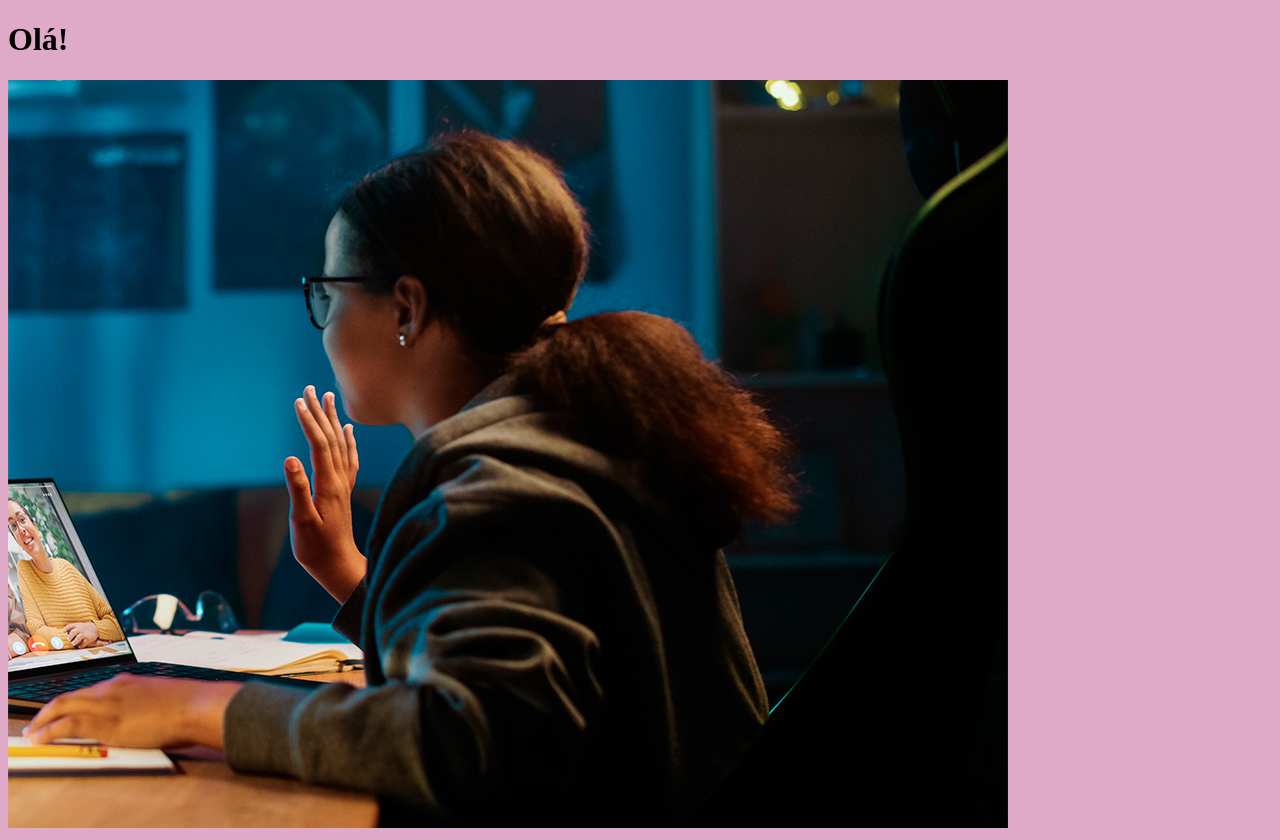
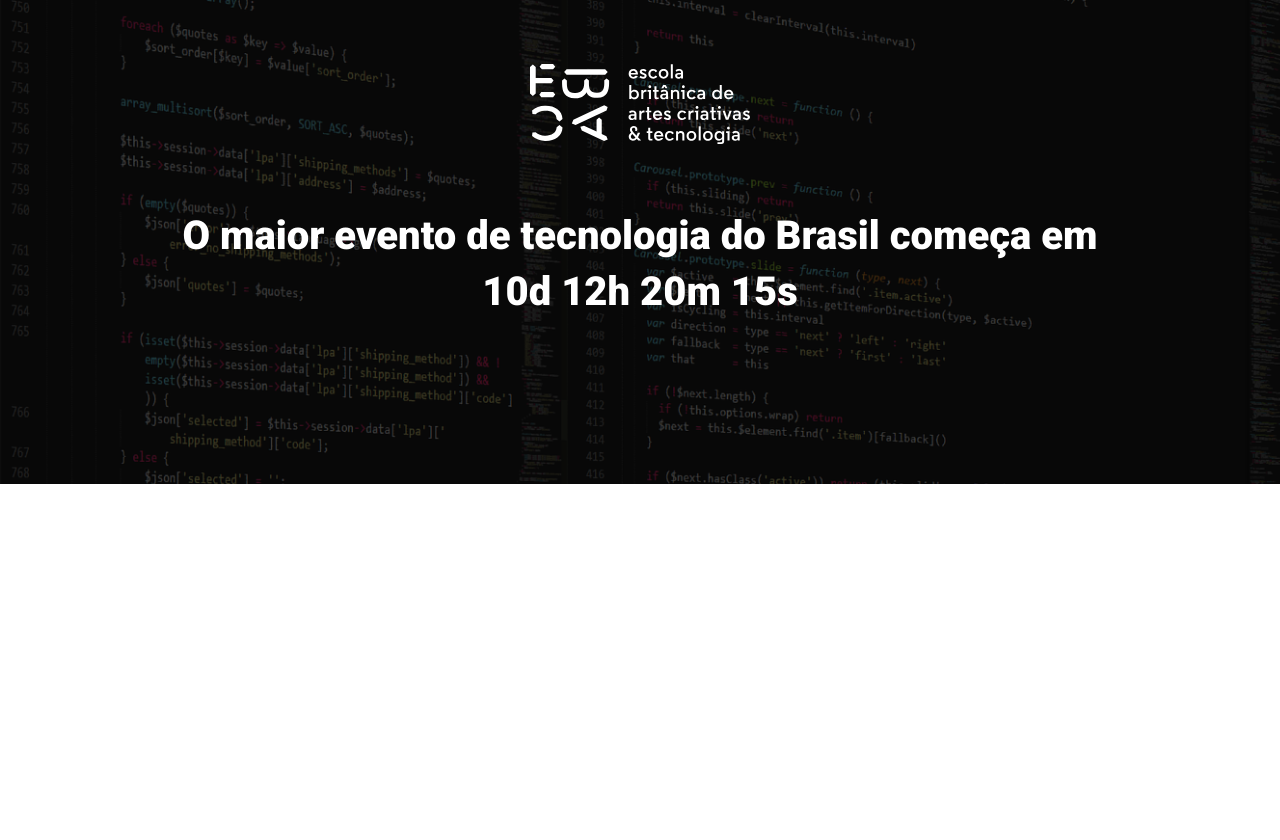
Before and after one commit to bcortez-gomes/Modulo_22, a website built with Parcel: page src/index.html in a window 1280 px wide. After the commit the page ends 800 px from the top, so only its background shows below. Built offline with nearby package versions, Linux system fonts and the light colour scheme.

Commit message:
criando o hero

```diff
--- a/src/index.html
+++ b/src/index.html
@@ -1,14 +1,24 @@
 <!DOCTYPE html>
-<html lang="en">
+<html lang="pt-BR">
 <head>
     <meta charset="UTF-8">
     <meta name="viewport" content="width=device-width, initial-scale=1.0">
-    <title>Document</title>
+    <title>EBAC Tech Talks</title>
+
+    <link rel="preconnect" href="https://fonts.googleapis.com">
+    <link rel="preconnect" href="https://fonts.gstatic.com" crossorigin>
+    <link href="https://fonts.googleapis.com/css2?family=Roboto:wght@400;700;900&display=swap" rel="stylesheet">
+
     <link rel="stylesheet" href="styles/main.scss">
 </head>
 <body>
-    <h1>Olá!</h1>
-    <img src="./images/backend.png" alt="">
-    <script src="scripts/main.js"></script>
+    <header class="hero">
+        <div class="container">
+            <img class="hero__logo" src="./images/ebac_logo.svg" alt="EBAC">
+            <p class="hero__text">
+                O maior evento de tecnologia do Brasil começa em 10d 12h 20m 15s
+            </p>
+        </div>
+    </header>
 </body>
 </html>
--- /dev/null
+++ b/src/styles/hero.scss
@@ -0,0 +1,51 @@
+.hero {
+    padding-top: 64px;
+    padding-bottom: 100px;
+    background-image: url(../images/fundo.png);
+    background-repeat: no-repeat;
+    background-size: cover;
+    position: relative;
+
+    .container {
+        position: relative;
+    }
+
+    &::before {
+        position: absolute;
+        top: 0;
+        left: 0;
+        width: 100%;
+        height: 100%;
+        background-color: #000;
+        content: "";
+        opacity: .7;
+    }
+
+    &__text {
+        margin-top: 64px;
+        margin-bottom: 64px;
+        font-size: 40px;
+        line-height: 56px;
+        font-weight: 800;
+        text-align: center;
+    }
+
+    &__logo {
+        margin: 0 auto;
+        height: 80px;
+        display: block;
+    }
+
+    @media (max-width: 640px){
+        padding: 40px 0;
+
+        &__logo {
+            height: 40px;
+        }
+
+        &__text {
+            font-size: 22px;
+            line-height: 24px;
+        }
+    }
+}
--- a/src/styles/main.scss
+++ b/src/styles/main.scss
@@ -1,3 +1,23 @@
-body {
-    background-color: rgb(223, 169, 200);
+@use 'hero';
+
+* {
+    margin: 0;
+    padding: 0;
+    box-sizing: border-box;
+    font-family: Roboto, sans-serif;
+    color: #fff;
 }
+
+.container {
+    max-width: 960px;
+    width: 100%;
+    margin: 0 auto;
+
+    @media (max-width: 640px){
+        max-width: 80%;
+    }
+
+    @media (max-width: 1024px){
+        max-width: 90%;
+    }
+}
```
